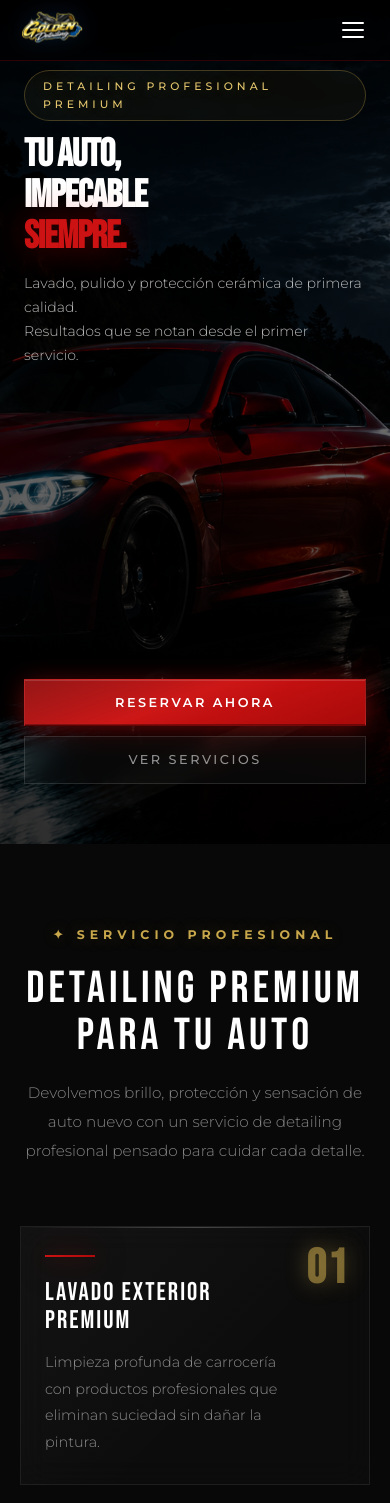
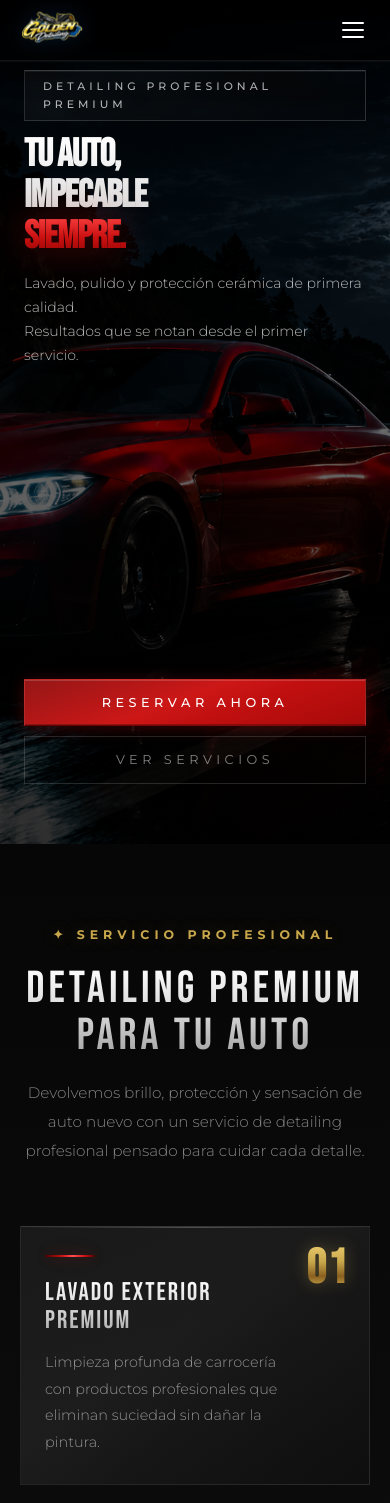
Before and after one commit to PACZKONATASHA/golden.detailing, a React (Vite) app: page / in a window 390 px wide. Shown: the top 1503 px of the page. Built offline with nearby package versions, Linux system fonts and the light colour scheme.

Commit message:
Todo metalizado + botones delicados

```diff
--- a/src/components/Contact.css
+++ b/src/components/Contact.css
@@ -1,6 +1,6 @@
 /* ===== CONTACT ===== */
 .contact-section {
-  background: var(--negro);
+  background: linear-gradient(180deg, #060606 0%, #0C0C0C 50%, #060606 100%);
   padding: 110px 0 120px;
   position: relative;
   z-index: 1;
@@ -26,8 +26,9 @@
 /* ===== CARDS ===== */
 .booking-card,
 .info-card {
-  background: rgba(255, 255, 255, 0.02);
-  border: 1px solid rgba(192, 192, 192, 0.12);
+  background: linear-gradient(145deg, #121212 0%, #1A1A1A 45%, #0E0E0E 100%);
+  border: 1px solid rgba(255, 255, 255, 0.07);
+  border-top-color: rgba(255, 255, 255, 0.14);
   padding: 42px;
   position: relative;
   overflow: hidden;
--- a/src/components/Footer.css
+++ b/src/components/Footer.css
@@ -1,7 +1,7 @@
 /* ===== FOOTER ===== */
 .footer {
   background: #000;
-  border-top: 1px solid rgba(255, 10, 31, 0.2);
+  border-top: 1px solid rgba(255, 255, 255, 0.08);
   position: relative;
   overflow: hidden;
 }
--- a/src/components/Hero.css
+++ b/src/components/Hero.css
@@ -49,7 +49,8 @@
   background: rgba(0, 0, 0, 0.6);
   backdrop-filter: blur(18px);
   -webkit-backdrop-filter: blur(18px);
-  border-bottom: 1px solid rgba(255, 10, 31, 0.18);
+  border-bottom: 1px solid rgba(255, 255, 255, 0.07);
+  box-shadow: 0 1px 0 rgba(255,255,255,0.04), 0 4px 30px rgba(0,0,0,0.5);
 }
 
 .nav-container {
@@ -133,24 +134,35 @@
 /* CTA button */
 .nav-cta {
   flex-shrink: 0;
-  padding: 9px 20px;
-  border-radius: 50px;
-  background: var(--rojo);
+  padding: 7px 18px;
+  border-radius: 0;
+  background: linear-gradient(160deg, #8B0000 0%, #CC1212 50%, #A80A0A 100%);
   color: #fff;
   text-decoration: none;
-  font-size: 0.78rem;
-  font-weight: 700;
+  font-size: 0.72rem;
+  font-weight: 500;
   text-transform: uppercase;
-  letter-spacing: 1px;
-  transition: background 0.25s ease, transform 0.2s ease, box-shadow 0.25s ease;
-  box-shadow: 0 0 18px rgba(255, 10, 31, 0.35);
+  letter-spacing: 3px;
+  transition: all 0.3s cubic-bezier(0.4, 0, 0.2, 1);
+  box-shadow: 0 1px 12px rgba(204, 18, 18, 0.3), inset 0 1px 0 rgba(255,255,255,0.12);
   white-space: nowrap;
+  border: 1px solid rgba(255,255,255,0.1);
+  position: relative;
+  overflow: hidden;
+}
+
+.nav-cta::after {
+  content: '';
+  position: absolute;
+  inset: 0;
+  background: linear-gradient(160deg, rgba(255,255,255,0.09) 0%, transparent 60%);
+  pointer-events: none;
 }
 
 .nav-cta:hover {
-  background: #cc0018;
+  background: linear-gradient(160deg, #A80A0A 0%, #E01515 50%, #C01010 100%);
   transform: translateY(-1px);
-  box-shadow: 0 4px 24px rgba(255, 10, 31, 0.5);
+  box-shadow: 0 4px 28px rgba(204, 18, 18, 0.6), inset 0 1px 0 rgba(255,255,255,0.18);
 }
 
 /* Hamburger */
@@ -185,7 +197,7 @@
   display: flex;
   flex-direction: column;
   padding: 12px 24px 20px;
-  border-top: 1px solid rgba(255, 10, 31, 0.15);
+  border-top: 1px solid rgba(255, 255, 255, 0.07);
   background: rgba(0, 0, 0, 0.95);
   gap: 2px;
 }
@@ -260,15 +272,16 @@
   font-weight: 500;
   text-transform: uppercase;
   letter-spacing: 4px;
-  color: var(--dorado-claro);
-  text-shadow: 0 0 14px var(--dorado-glow);
+  color: rgba(255,255,255,0.7);
   margin: 0;
   padding: 6px 18px;
-  border: 1px solid rgba(201, 168, 76, 0.3);
-  border-radius: 999px;
-  background: rgba(201, 168, 76, 0.05);
+  border: 1px solid rgba(255, 255, 255, 0.15);
+  border-top-color: rgba(255, 255, 255, 0.25);
+  border-radius: 0;
+  background: linear-gradient(135deg, rgba(255,255,255,0.04) 0%, rgba(255,255,255,0.01) 100%);
   backdrop-filter: blur(4px);
   -webkit-backdrop-filter: blur(4px);
+  box-shadow: inset 0 1px 0 rgba(255,255,255,0.08);
 }
 
 /* Título */
@@ -276,14 +289,20 @@
   font-size: clamp(2.8rem, 5.5vw, 5rem);
   font-weight: 800;
   line-height: 1.05;
-  color: #fff;
+  background: linear-gradient(180deg, #FFFFFF 0%, #E0E0E0 55%, #C0C0C0 100%);
+  -webkit-background-clip: text;
+  -webkit-text-fill-color: transparent;
+  background-clip: text;
   margin: 0;
   letter-spacing: -1px;
 }
 
 .hero-accent {
-  color: var(--rojo);
-  text-shadow: 0 0 40px rgba(255, 10, 31, 0.4);
+  background: linear-gradient(180deg, #FF4444 0%, #CC1212 50%, #8B0000 100%);
+  -webkit-background-clip: text;
+  -webkit-text-fill-color: transparent;
+  background-clip: text;
+  filter: drop-shadow(0 0 20px rgba(204,18,18,0.4));
 }
 
 /* Subtítulo */
@@ -297,22 +316,22 @@
 
 /* Botones */
 .btn-primary {
-  padding: 15px 38px;
+  padding: 11px 30px;
   background: linear-gradient(160deg, #8B0000 0%, #CC1212 45%, #A80A0A 100%);
   color: #fff;
   text-decoration: none;
-  font-size: 0.82rem;
-  font-weight: 600;
+  font-size: 0.72rem;
+  font-weight: 500;
   text-transform: uppercase;
-  letter-spacing: 2.5px;
+  letter-spacing: 4.5px;
   border-radius: 0;
-  border: 1px solid rgba(255, 255, 255, 0.1);
-  border-bottom-color: rgba(0, 0, 0, 0.4);
+  border: 1px solid rgba(255, 255, 255, 0.12);
+  border-bottom-color: rgba(0, 0, 0, 0.35);
   transition: all 0.35s cubic-bezier(0.4, 0, 0.2, 1);
   box-shadow:
-    0 4px 24px rgba(204, 18, 18, 0.45),
-    inset 0 1px 0 rgba(255, 255, 255, 0.14),
-    inset 0 -1px 0 rgba(0, 0, 0, 0.35);
+    0 2px 16px rgba(204, 18, 18, 0.28),
+    inset 0 1px 0 rgba(255, 255, 255, 0.16),
+    inset 0 -1px 0 rgba(0, 0, 0, 0.28);
   position: relative;
   overflow: hidden;
 }
@@ -327,36 +346,32 @@
 
 .btn-primary:hover {
   background: linear-gradient(160deg, #A80A0A 0%, #E01515 45%, #C01010 100%);
-  transform: translateY(-2px);
+  transform: translateY(-1px);
   box-shadow:
-    0 6px 40px rgba(204, 18, 18, 0.65),
-    inset 0 1px 0 rgba(255, 255, 255, 0.2),
-    inset 0 -1px 0 rgba(0, 0, 0, 0.4);
-  border-color: rgba(255, 255, 255, 0.18);
+    0 4px 28px rgba(204, 18, 18, 0.45),
+    inset 0 1px 0 rgba(255, 255, 255, 0.22),
+    inset 0 -1px 0 rgba(0, 0, 0, 0.35);
+  border-color: rgba(255, 255, 255, 0.2);
 }
 
 .btn-ghost {
-  padding: 14px 32px;
-  background: rgba(255, 255, 255, 0.03);
-  color: rgba(255, 255, 255, 0.55);
+  padding: 10px 28px;
+  background: transparent;
+  color: rgba(255, 255, 255, 0.5);
   text-decoration: none;
-  font-size: 0.8rem;
-  font-weight: 500;
+  font-size: 0.72rem;
+  font-weight: 400;
   text-transform: uppercase;
-  letter-spacing: 2.5px;
+  letter-spacing: 4.5px;
   border-radius: 0;
-  border: 1px solid rgba(255, 255, 255, 0.12);
+  border: 1px solid rgba(255, 255, 255, 0.14);
   transition: all 0.35s cubic-bezier(0.4, 0, 0.2, 1);
-  backdrop-filter: blur(8px);
-  -webkit-backdrop-filter: blur(8px);
 }
 
 .btn-ghost:hover {
-  border-color: rgba(255, 255, 255, 0.3);
-  color: rgba(255, 255, 255, 0.88);
-  background: rgba(255, 255, 255, 0.07);
-  transform: translateY(-2px);
-  box-shadow: 0 4px 20px rgba(0, 0, 0, 0.3);
+  border-color: rgba(255, 255, 255, 0.32);
+  color: rgba(255, 255, 255, 0.85);
+  transform: translateY(-1px);
 }
 
 /* =========================================
--- a/src/components/Premium.css
+++ b/src/components/Premium.css
@@ -1,6 +1,6 @@
 /* ===== PREMIUM SECTION ===== */
 .premium-section {
-  background: #080808;
+  background: linear-gradient(180deg, #060606 0%, #0E0E0E 50%, #060606 100%);
   padding: 120px 0 130px;
   position: relative;
   overflow: hidden;
@@ -41,7 +41,10 @@
 .premium-title {
   font-family: 'Bebas Neue', sans-serif;
   font-size: clamp(2.8rem, 6vw, 4.5rem);
-  color: #fff;
+  background: linear-gradient(180deg, #FFFFFF 0%, #D8D8D8 50%, #A0A0A0 100%);
+  -webkit-background-clip: text;
+  -webkit-text-fill-color: transparent;
+  background-clip: text;
   letter-spacing: 4px;
   line-height: 1.05;
   text-align: center;
@@ -68,7 +71,7 @@
 .cards-header-line {
   flex: 1;
   height: 1px;
-  background: rgba(255, 255, 255, 0.1);
+  background: linear-gradient(90deg, transparent, rgba(200,200,200,0.2) 30%, rgba(255,255,255,0.5) 50%, rgba(200,200,200,0.2) 70%, transparent);
 }
 
 .cards-header-text {
@@ -90,8 +93,9 @@
 
 /* ===== CARD ===== */
 .premium-card {
-  background: rgba(255, 255, 255, 0.02);
-  border: 1px solid rgba(192, 192, 192, 0.1);
+  background: linear-gradient(145deg, #121212 0%, #1A1A1A 45%, #0E0E0E 100%);
+  border: 1px solid rgba(255, 255, 255, 0.07);
+  border-top-color: rgba(255, 255, 255, 0.14);
   backdrop-filter: blur(15px) saturate(180%);
   -webkit-backdrop-filter: blur(15px) saturate(180%);
   padding: 40px 38px 38px;
@@ -129,10 +133,11 @@
 }
 
 .premium-card:hover {
-  border-color: rgba(192, 192, 192, 0.3);
-  box-shadow: 0 25px 70px rgba(192, 192, 192, 0.08), inset 0 1px 0 rgba(255, 255, 255, 0.06);
-  background: rgba(255, 255, 255, 0.04);
-  transform: translateY(-2px);
+  border-color: rgba(255, 255, 255, 0.15);
+  border-top-color: rgba(255, 255, 255, 0.28);
+  box-shadow: 0 25px 70px rgba(0, 0, 0, 0.5), 0 0 40px rgba(204,18,18,0.08), inset 0 1px 0 rgba(255,255,255,0.1);
+  background: linear-gradient(145deg, #181818 0%, #222222 45%, #141414 100%);
+  transform: translateY(-3px);
 }
 
 .premium-card:hover::before {
@@ -155,21 +160,23 @@
   font-family: 'Bebas Neue', sans-serif;
   font-size: 2.8rem;
   line-height: 1;
-  color: rgba(201, 168, 76, 0.55);
+  background: linear-gradient(180deg, #E8C96A 0%, #C9A84C 35%, #8A6020 65%, #C9A84C 90%, #E8C96A 100%);
+  -webkit-background-clip: text;
+  -webkit-text-fill-color: transparent;
+  background-clip: text;
   position: absolute;
   top: 18px;
   right: 20px;
   letter-spacing: 2px;
-  transition: color 0.5s, text-shadow 0.5s;
+  transition: filter 0.5s;
   pointer-events: none;
   font-weight: 900;
   user-select: none;
-  text-shadow: 0 0 22px rgba(201, 168, 76, 0.4);
+  filter: drop-shadow(0 0 8px rgba(201, 168, 76, 0.35));
 }
 
 .premium-card:hover .card-number {
-  color: rgba(230, 201, 111, 0.85);
-  text-shadow: 0 0 28px rgba(201, 168, 76, 0.6);
+  filter: drop-shadow(0 0 14px rgba(201, 168, 76, 0.7));
 }
 
 .card-body {
@@ -182,9 +189,9 @@
 .card-top-line {
   width: 50px;
   height: 2px;
-  background: linear-gradient(90deg, var(--rojo) 0%, var(--rojo-metalico) 100%);
+  background: linear-gradient(90deg, #4A0000 0%, var(--rojo) 35%, #FF5050 55%, var(--rojo) 80%, #4A0000 100%);
   margin-bottom: 22px;
-  box-shadow: 0 0 20px var(--rojo-glow), 0 0 40px var(--rojo-brillo);
+  box-shadow: 0 0 12px var(--rojo-glow), 0 0 24px rgba(204,18,18,0.2);
   transition: width 0.35s;
 }
 
@@ -196,7 +203,10 @@
 .card-title {
   font-family: 'Bebas Neue', sans-serif;
   font-size: 1.6rem;
-  color: #fff;
+  background: linear-gradient(180deg, #FFFFFF 0%, #D0D0D0 60%, #A8A8A8 100%);
+  -webkit-background-clip: text;
+  -webkit-text-fill-color: transparent;
+  background-clip: text;
   letter-spacing: 2px;
   margin-bottom: 14px;
   line-height: 1.1;
--- a/src/index.css
+++ b/src/index.css
@@ -14,8 +14,11 @@
   --negro-carbon: #000000;
   --blanco: #FFFFFF;
   --blanco-humo: #F2F2F2;
-  --gris-card: #0C0C0C;
-  --gris-borde: rgba(255, 255, 255, 0.04);
+  --gris-card: #101010;
+  --gris-borde: rgba(255, 255, 255, 0.06);
+  --metal-highlight: rgba(255, 255, 255, 0.13);
+  --metal-mid: rgba(255, 255, 255, 0.06);
+  --metal-dark: rgba(0, 0, 0, 0.5);
   --dorado: #C9A84C;
   --dorado-claro: #E6C96F;
   --dorado-oscuro: #A07830;
@@ -87,23 +90,23 @@ h1, h2, h3 {
   gap: 10px;
   background: linear-gradient(160deg, #8B0000 0%, #CC1212 45%, #A80A0A 100%);
   color: #fff;
-  padding: 15px 44px;
-  border: 1px solid rgba(255, 255, 255, 0.1);
-  border-bottom-color: rgba(0, 0, 0, 0.4);
+  padding: 11px 32px;
+  border: 1px solid rgba(255, 255, 255, 0.12);
+  border-bottom-color: rgba(0, 0, 0, 0.35);
   font-family: 'Montserrat', sans-serif;
-  font-size: 0.78rem;
-  font-weight: 600;
+  font-size: 0.72rem;
+  font-weight: 500;
   text-transform: uppercase;
-  letter-spacing: 3px;
+  letter-spacing: 4.5px;
   cursor: pointer;
   transition: all 0.4s cubic-bezier(0.4, 0, 0.2, 1);
   border-radius: 0;
   position: relative;
   overflow: hidden;
   box-shadow:
-    0 4px 24px rgba(204, 18, 18, 0.45),
-    inset 0 1px 0 rgba(255, 255, 255, 0.14),
-    inset 0 -1px 0 rgba(0, 0, 0, 0.35);
+    0 2px 16px rgba(204, 18, 18, 0.28),
+    inset 0 1px 0 rgba(255, 255, 255, 0.16),
+    inset 0 -1px 0 rgba(0, 0, 0, 0.28);
 }
 
 .btn-red::before {
@@ -117,11 +120,11 @@ h1, h2, h3 {
 .btn-red:hover {
   background: linear-gradient(160deg, #A80A0A 0%, #E01515 45%, #C01010 100%);
   box-shadow:
-    0 6px 40px rgba(204, 18, 18, 0.65),
-    inset 0 1px 0 rgba(255, 255, 255, 0.2),
-    inset 0 -1px 0 rgba(0, 0, 0, 0.4);
-  transform: translateY(-2px);
-  border-color: rgba(255, 255, 255, 0.18);
+    0 4px 28px rgba(204, 18, 18, 0.45),
+    inset 0 1px 0 rgba(255, 255, 255, 0.22),
+    inset 0 -1px 0 rgba(0, 0, 0, 0.35);
+  transform: translateY(-1px);
+  border-color: rgba(255, 255, 255, 0.2);
 }
 
 .btn-red:hover::before {
```
Also changed, not shown: src/components/FullPremium.css (+18 -9 lines), src/components/Gallery.css (+9 -6 lines), src/components/Services.css (+11 -50 lines).
